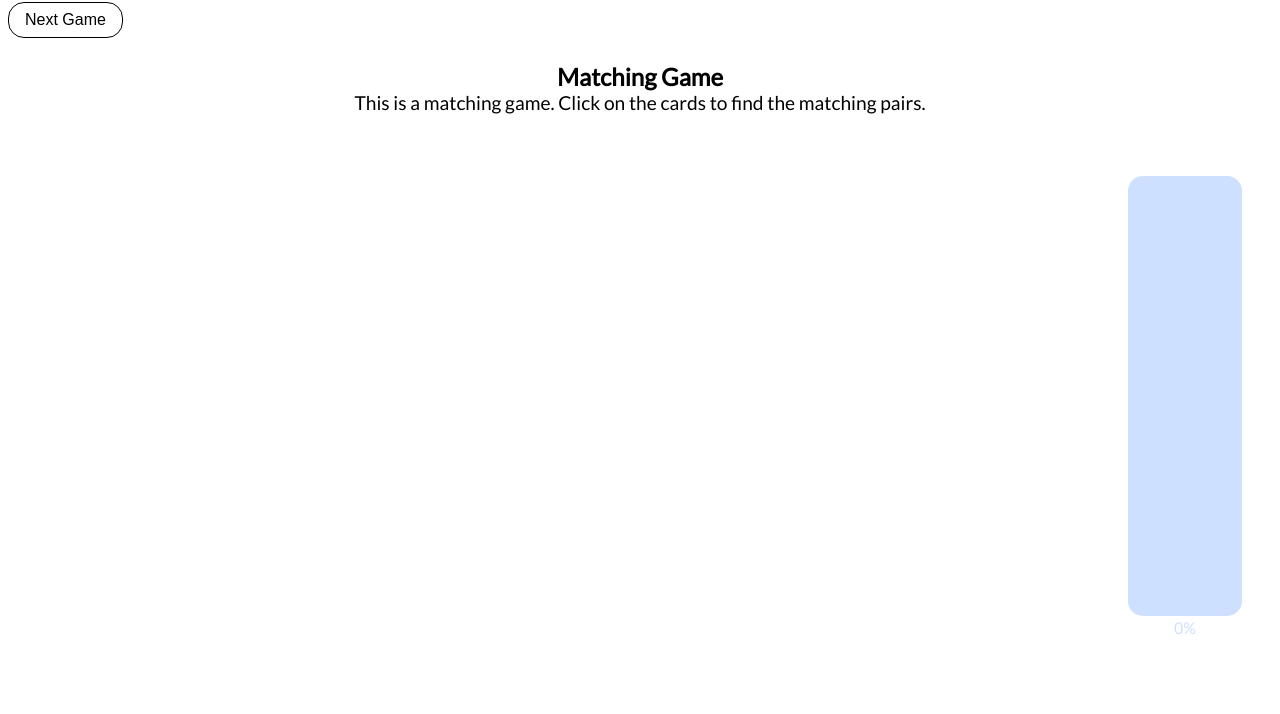
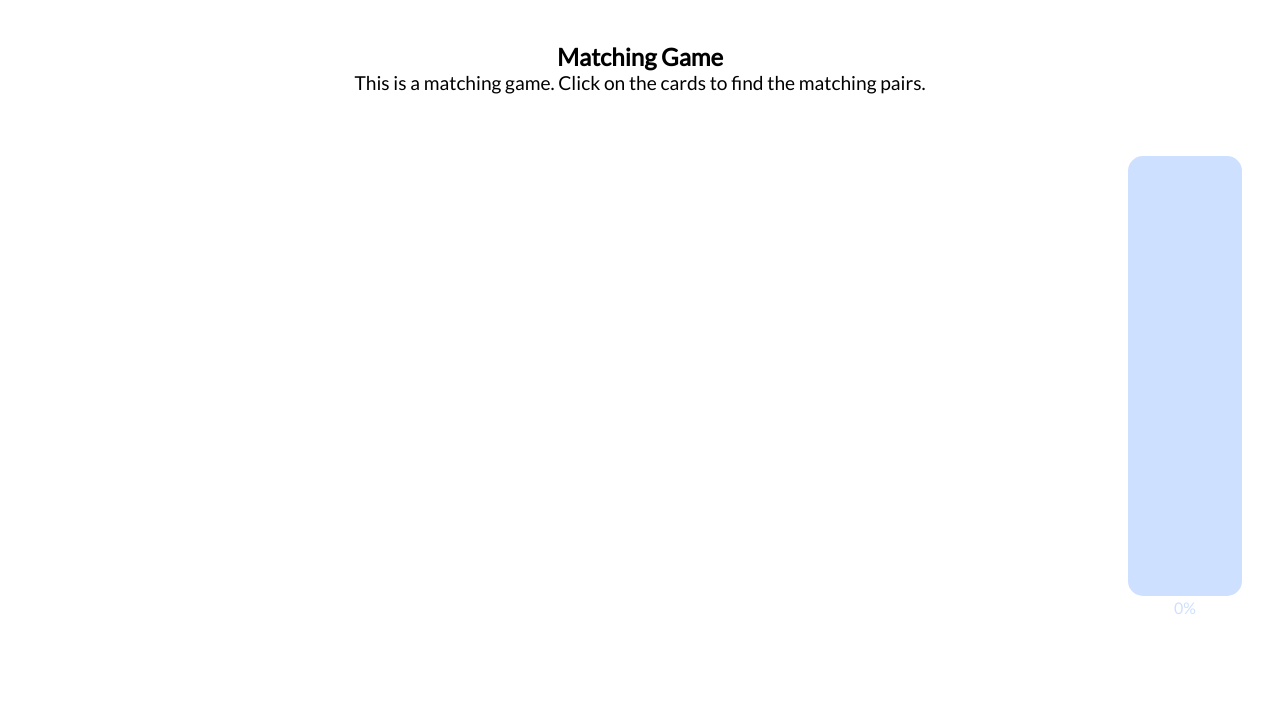
Before and after one commit to tomil740/CulturalTourGuide-, a website with bundled scripts: page presentation/game/matchingGame.html in a window 1280 px wide. Shown: the part 86-800 px from the top of the page. Built offline with nearby package versions, Linux system fonts and the light colour scheme; no server answers.

Commit message:
Update css to game page

```diff
--- a/presentation/game/matchingGame.html
+++ b/presentation/game/matchingGame.html
@@ -15,10 +15,7 @@
         </a>
       </section>
 
-      <div>
-
-      </div>
-
+      <div></div>
 
       <nav>
         <ul class="navbar">
@@ -26,10 +23,10 @@
         </ul>
       </nav>
     </header>
-    <button class="next-game-btn">Next Game</button>
+    <div></div>
     <section class="game-info">
-        <h1 class="game-title">Matching Game</h1>
-        <p class="game-description">This is a matching game. Click on the cards to find the matching pairs.</p>
+      <h1 class="game-title">Matching Game</h1>
+      <p class="game-description">This is a matching game. Click on the cards to find the matching pairs.</p>
     </section>
     <main>
       <section id="gameContainer">
--- a/presentation/styles/components/game-page.css
+++ b/presentation/styles/components/game-page.css
@@ -28,7 +28,7 @@ body {
   display: flex;
   flex-direction: column;
   align-items: center;
-  margin-top: 1rem;
+  margin-top: 3rem;
 }
 
 .game-title,
```
